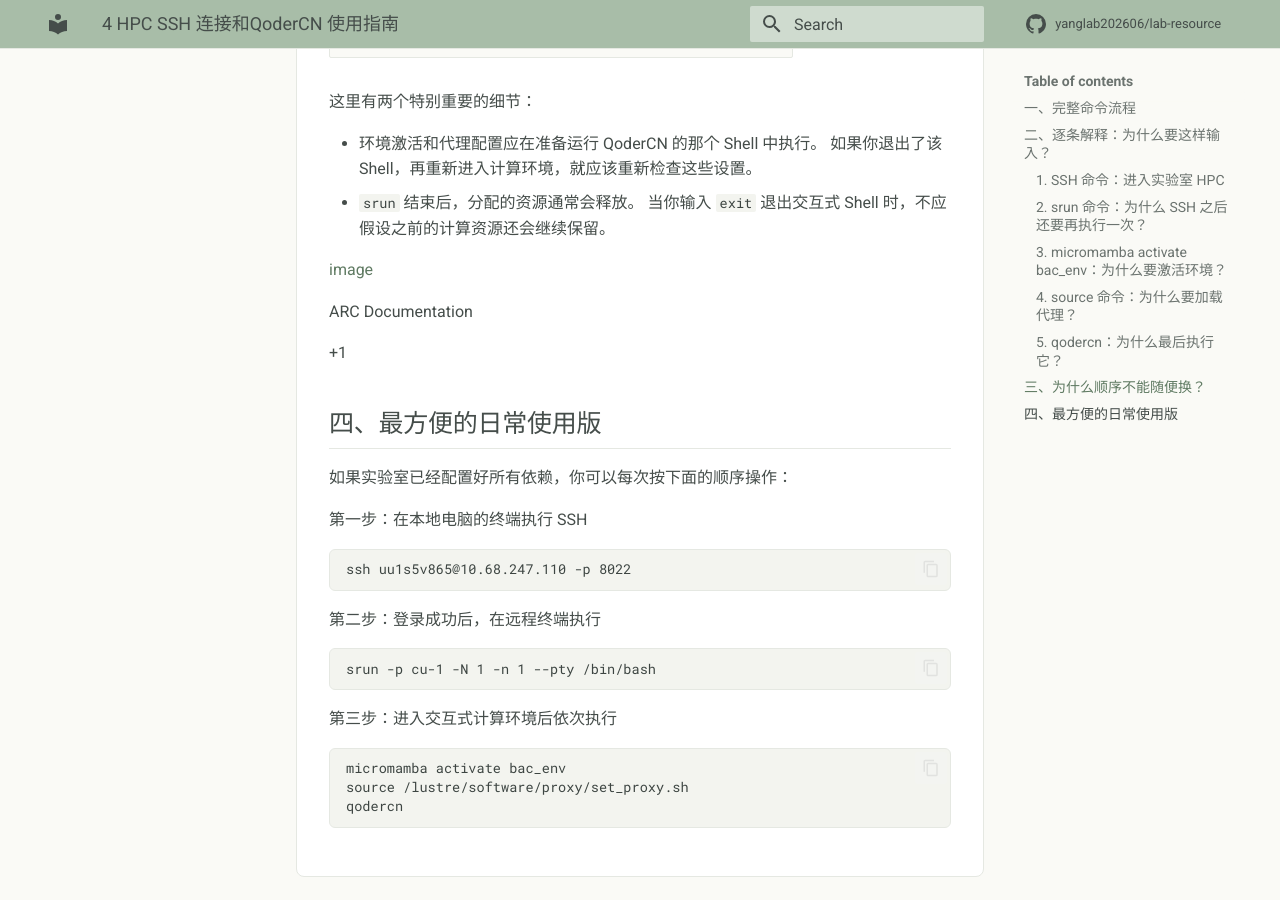
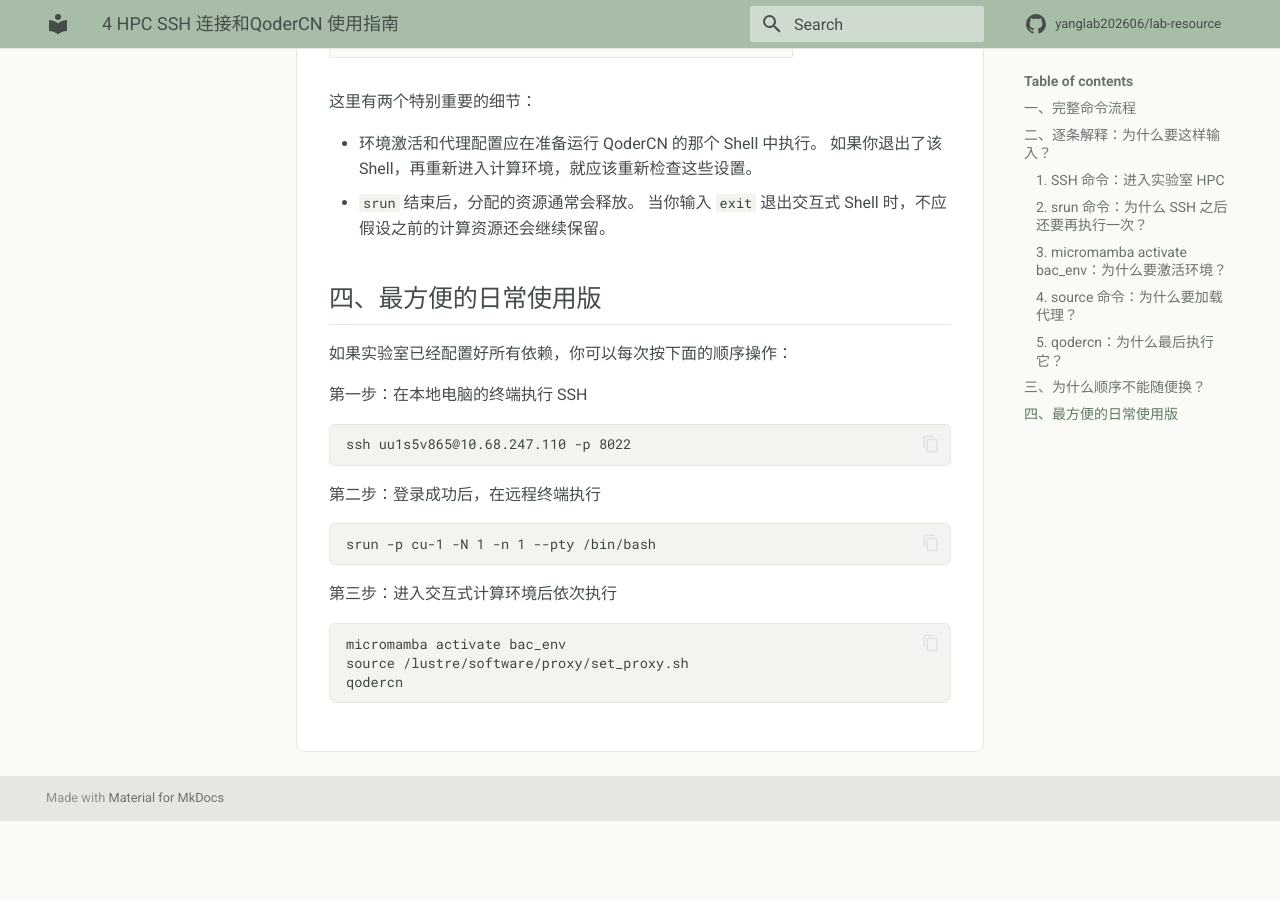
Before and after one commit to YangLab-SZBL/lab-resource, an MkDocs documentation site: the page built from docs/hpc/4-HPC SSH 连接和QoderCN 使用指南.md, in a window 1280 px wide and 900 px high, scrolled down 5884 px. Built offline with MkDocs 1.6.1 and Material for MkDocs 9.7.7, drawn with Linux system fonts in a browser that asks for light colours; comment, search, counter and statistics services are not loaded; after the commit the page ends 6705 px from its top, so only the background shows below that.

Commit message:
Update 4-HPC SSH 连接和QoderCN 使用指南.md

```diff
--- a/docs/hpc/4-HPC SSH 连接和QoderCN 使用指南.md
+++ b/docs/hpc/4-HPC SSH 连接和QoderCN 使用指南.md
@@ -231,14 +231,6 @@ which qodercn
 - 环境激活和代理配置应在准备运行 QoderCN 的那个 Shell 中执行。 如果你退出了该 Shell，再重新进入计算环境，就应该重新检查这些设置。
 - `srun` 结束后，分配的资源通常会释放。 当你输入 `exit` 退出交互式 Shell 时，不应假设之前的计算资源还会继续保留。
 
-  [image](https://www.google.com/s2/favicons?domain=https://docs.hpc.msstate.edu\&sz=32)
-
-  ARC Documentation
-
-  +1
-
-
-
 ## 四、最方便的日常使用版
 
 如果实验室已经配置好所有依赖，你可以每次按下面的顺序操作：
```
